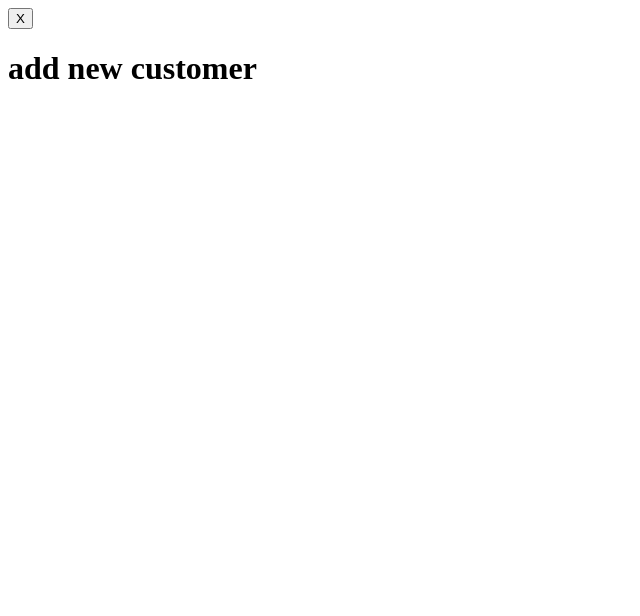
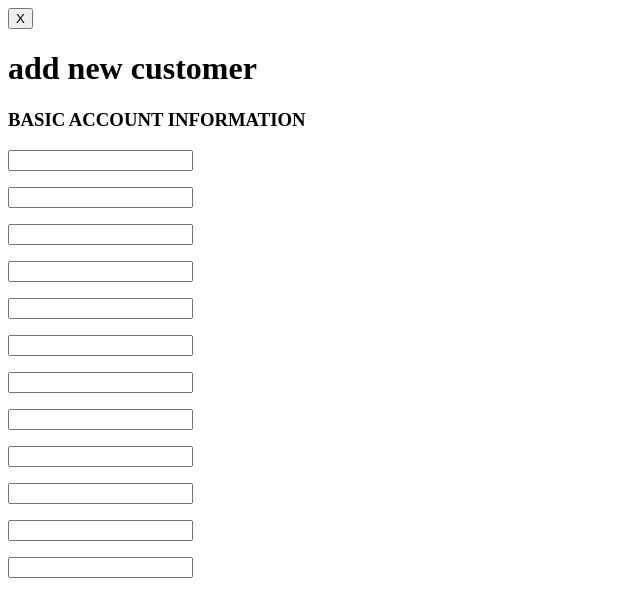
Before and after one commit to Ambs04/paper_trails_demo, a React (Vite) app in the folder paper-trails-demo/: page /add-customer in a window 1280 px wide. Before the commit this address had no page. Shown: the top 616 px of the page, without its empty margins (0-640 px from the left). Built offline with nearby package versions, Linux system fonts and the light colour scheme.

Commit message:
set out basic layout for new customer page

```diff
--- a/paper-trails-demo/src/Pages/NewCustomer.jsx
+++ b/paper-trails-demo/src/Pages/NewCustomer.jsx
@@ -4,11 +4,88 @@ export default function NewCustomer() {
   return (
     <>
       <div>
-        <Link to="/customers">
-          <button>X</button>
-        </Link>
+        <div>
+          <Link to="/customers">
+            <button>X</button>
+          </Link>
+        </div>
+        <h1>add new customer</h1>
       </div>
-      <h1>add new customer</h1>
+      <div>
+        <h3>BASIC ACCOUNT INFORMATION</h3>
+      </div>
+      {/*form section*/}
+      <div>
+        {/*company/person name */}
+        <div>
+          <p></p>
+          <input />
+        </div>
+        {/*contact name */}
+        <div>
+          <p></p>
+          <input />
+        </div>
+        {/*email */}
+        <div>
+          <p></p>
+          <input />
+        </div>
+        {/* phone number*/}
+        <div>
+          <p></p>
+          <input />
+        </div>
+        {/*address */}
+        <div>
+          <p></p>
+          <input />
+        </div>
+        {/*code */}
+        <div>
+          <p></p>
+          <input />
+        </div>
+        {/*payment terms */}
+        <div>
+          {/* 30 days*/}
+          <div>
+            <p></p>
+            <input />
+          </div>
+          {/*14 days */}
+
+          <div>
+            <p></p>
+            <input />
+          </div>
+          {/* 7 days*/}
+
+          <div>
+            <p></p>
+            <input />
+          </div>
+          {/* Cash on delivery*/}
+
+          <div>
+            <p></p>
+            <input />
+          </div>
+        </div>
+        {/*account status */}
+        <div>
+          {/*active */}
+          <div>
+            <p></p>
+            <input />
+          </div>
+          {/*inactive */}
+          <div>
+            <p></p>
+            <input />
+          </div>
+        </div>
+      </div>
     </>
   );
 }
```
